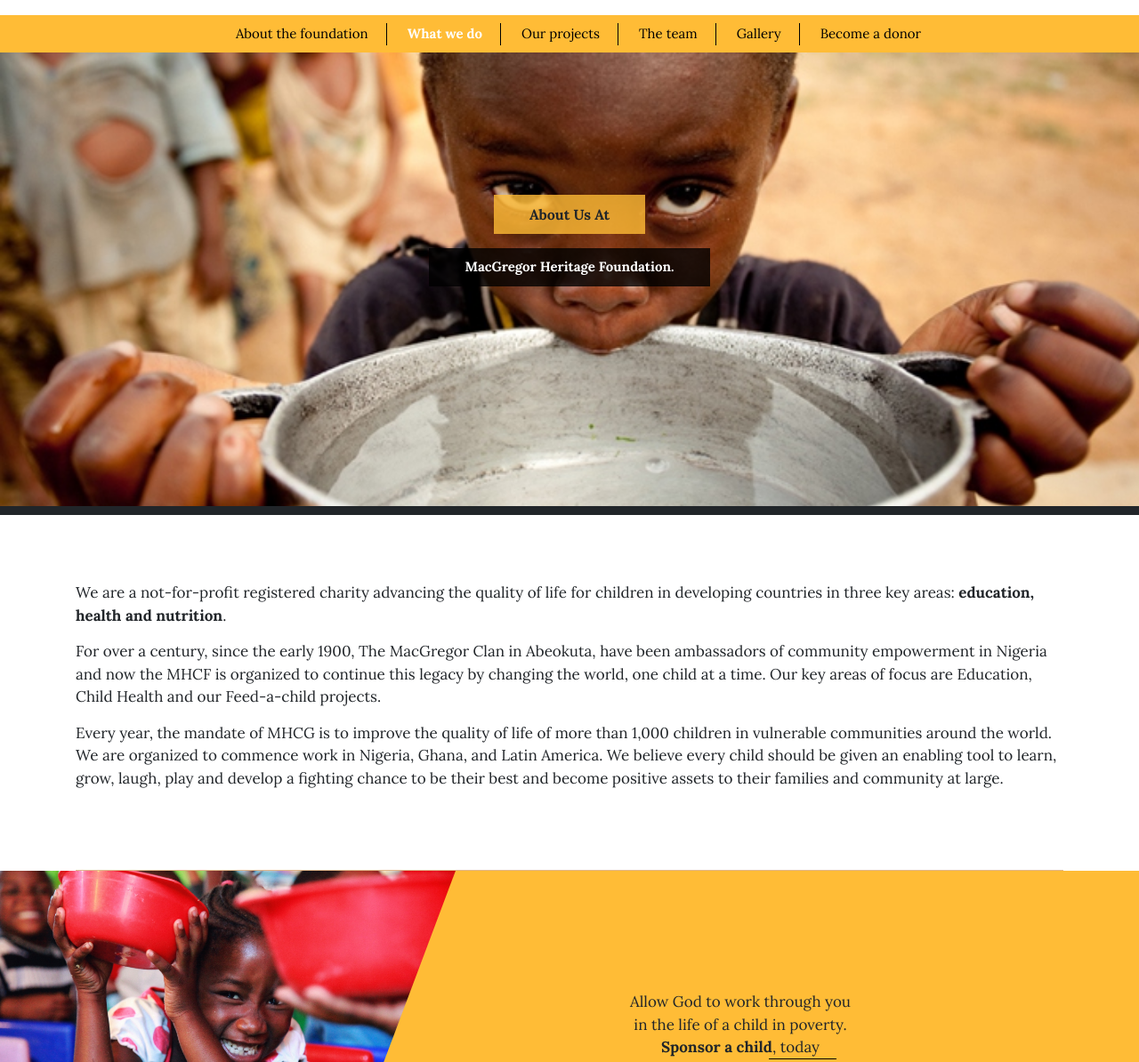
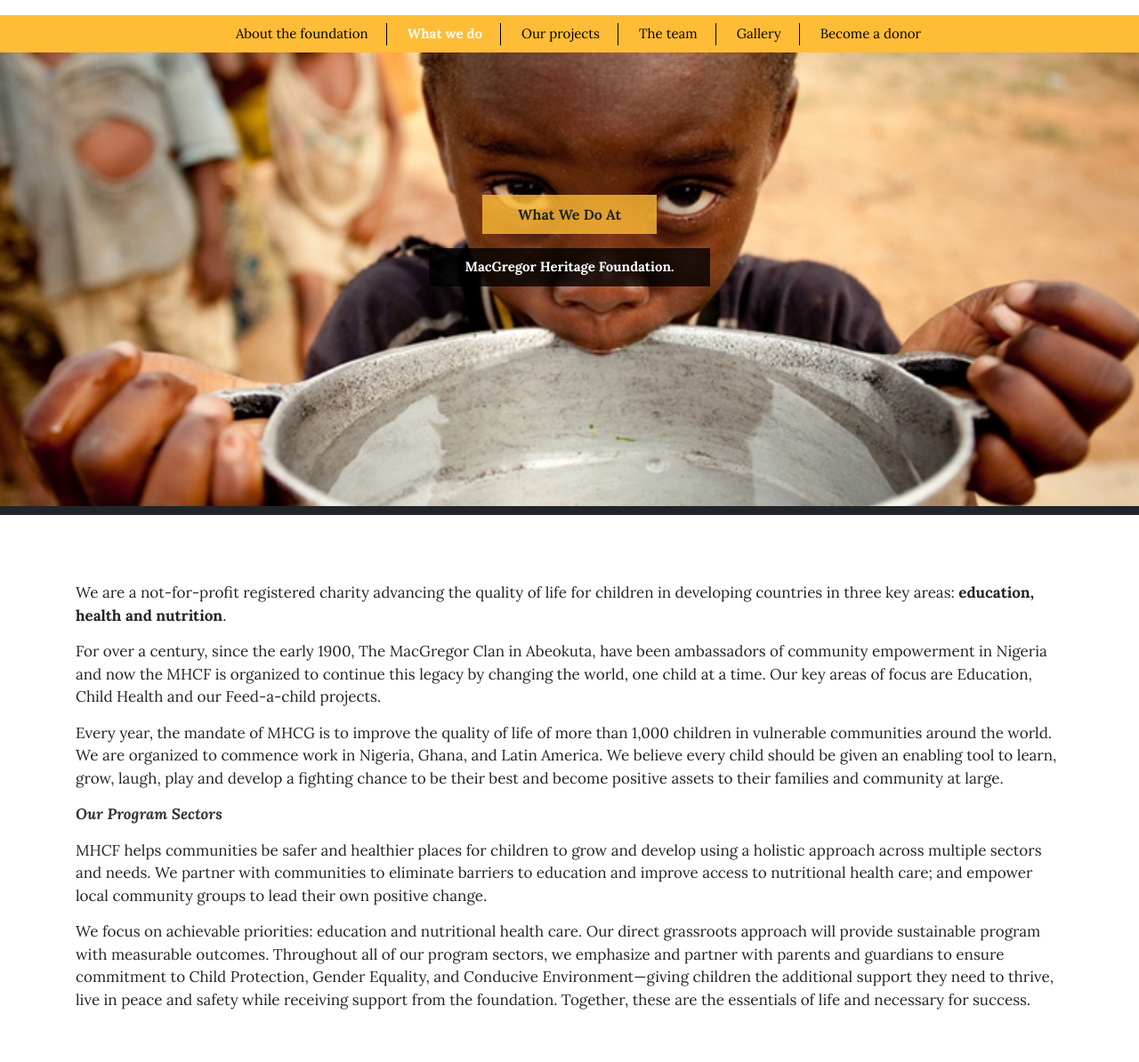
Before and after one commit to ednut/macgregor, a plain HTML site: page index.html at #/what-we-do in a window 1280 px wide. Shown: the part 106-1300 px from the top of the page at 89% size. Drawn offline with nearby package versions, Linux system fonts and the light colour scheme; some packages are replaced by stand-ins of ours; a script that the page names is missing; a web font is replaced by a local one.

Commit message:
css fixes

```diff
--- a/index.html
+++ b/index.html
@@ -70,7 +70,7 @@
                     <div class="img-sec d-none d-lg-block" style="background-image: url('images/5.jpg')"></div>
                     <div class="info-sec">
                         <div class="info-text">
-                            Allow God to work through you in the life of a child in poverty. <strong>Sponsor a child</strong>, today
+                            Allow God to work through you in the life of a child in poverty. <strong>  <a ui-sref="donor" style="color:#000; text-decoration: none;">Sponsor a child</a></strong>, today
                         </div>
                     </div>
                 </section>
--- a/partials/what-we-do.html
+++ b/partials/what-we-do.html
@@ -1,7 +1,7 @@
 <section class="banner" style="background-image: url('images/7.jpg')">
 	<div class="overlay">
 		<div class="container">
-			<div class="first">About Us At </div><br/>
+			<div class="first">What We Do At </div><br/>
 			<div class="second">MacGregor Heritage Foundation.</div>
 		</div>
 	</div>
@@ -21,7 +21,16 @@
 
             <p>
                 Every year, the mandate of MHCG is to improve the quality of life of more than 1,000 children in vulnerable communities around the world. We are organized to commence work in Nigeria, Ghana, and Latin America. We believe every child should be given an enabling tool to learn, grow, laugh, play and develop a fighting chance to be their best and become positive assets to their families and community at large.
-            </p>
+			</p>
+			<p class="title">
+				<strong>Our Program Sectors</strong>
+			</p>
+			<p>
+				MHCF helps communities be safer and healthier places for children to grow and develop using a holistic approach across multiple sectors and needs. We partner with communities to eliminate barriers to education and improve access to nutritional health care; and empower local community groups to lead their own positive change.
+			</p>
+			<p>
+					We focus on achievable priorities: education and nutritional health care. Our direct grassroots approach will provide sustainable program with measurable outcomes. Throughout all of our program sectors, we emphasize and partner with parents and guardians to ensure commitment to Child Protection, Gender Equality, and Conducive Environment—giving children the additional support they need to thrive, live in peace and safety while receiving support from the foundation. Together, these are the essentials of life and necessary for success.
+			</p>
 		</div>
 		</div>
 	</div>
```
Also changed, not shown: partials/home.html (+1 -1 lines).
